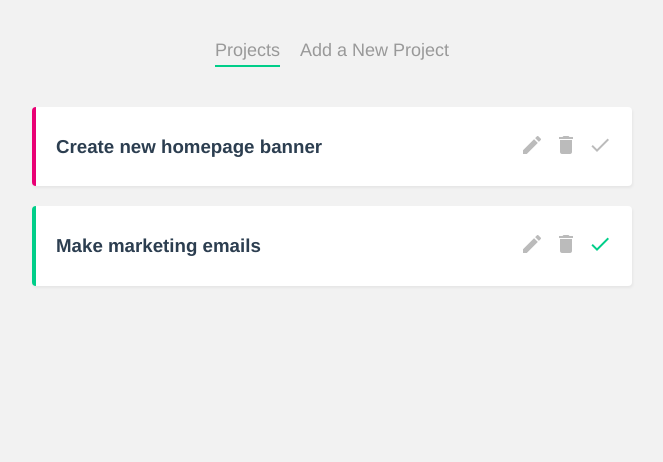
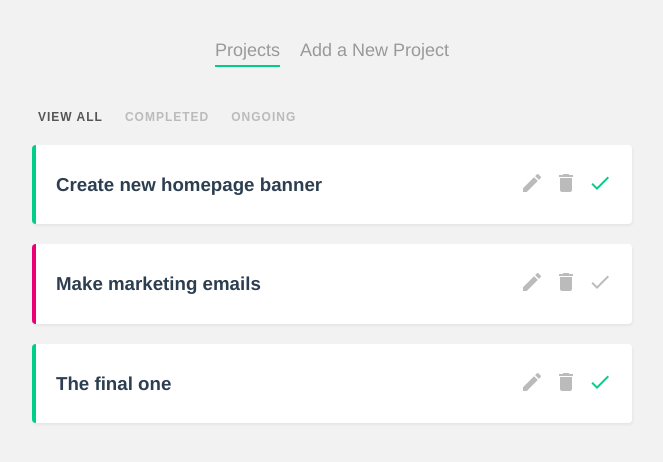
Before and after one commit to valchevgd/project-planner, a Vue app: page / in a window 1280 px wide. Shown: the top 462 px of the page, without its empty margins (308-971 px from the left). Built offline with nearby package versions, Linux system fonts and the light colour scheme; data requests are answered from the project's data file.

Commit message:
Added: Filtering project && Done

```diff
--- a/data/db.json
+++ b/data/db.json
@@ -4,13 +4,19 @@
       "id": 1,
       "title": "Create new homepage banner",
       "details": "Lorem ipsum",
-      "complete": false
+      "complete": true
     },
     {
       "id": 2,
       "title": "Make marketing emails",
       "details": "Lorem ipsum",
-      "complete": true
+      "complete": false
+    },
+    {
+      "title": "The final one",
+      "details": "This is the final project in this demo app",
+      "complete": true,
+      "id": 3
     }
   ]
 }
--- /dev/null
+++ b/src/components/FilterNav.vue
@@ -0,0 +1,50 @@
+<template>
+  <nav class="filter-van">
+    <button
+        @click="updateFilter('all')"
+        :class="{ active: currentFilter === 'all' }"
+    >View All
+    </button>
+    <button
+        @click="updateFilter('completed')"
+        :class="{ active: currentFilter === 'completed' }"
+    >Completed
+    </button>
+    <button
+        @click="updateFilter('ongoing')"
+        :class="{ active: currentFilter === 'ongoing' }"
+    >Ongoing
+    </button>
+  </nav>
+</template>
+
+<script>
+export default {
+  name: 'FilterNav',
+  props: ['currentFilter'],
+  methods: {
+    updateFilter(by) {
+      this.$emit('filterChange', by);
+    }
+  }
+};
+</script>
+
+<style>
+.filter-van button {
+  background: none;
+  border: none;
+  color: #bbb;
+  outline: none;
+  font-size: 12px;
+  text-transform: uppercase;
+  margin-right: 10px;
+  letter-spacing: 1px;
+  font-weight: bold;
+  cursor: pointer;
+}
+
+.filter-van button.active {
+  color: #555;
+}
+</style>
--- a/src/views/Home.vue
+++ b/src/views/Home.vue
@@ -1,7 +1,8 @@
 <template>
   <div class="home">
+    <FilterNav @filterChange="filter = $event" :current-filter="filter"/>
     <div v-if="projects.length">
-      <div v-for="project in projects" :key="project.id">
+      <div v-for="project in filteredProjects" :key="project.id">
         <SingleProject :project="project" @delete="handleDelete" @complete="handleComplete"/>
       </div>
     </div>
@@ -13,13 +14,15 @@
 
 <script>
 import SingleProject from '../components/SingleProject';
+import FilterNav from '../components/FilterNav';
 
 export default {
   name: 'Home',
-  components: { SingleProject },
+  components: { SingleProject, FilterNav },
   data() {
     return {
-      projects: []
+      projects: [],
+      filter: 'all'
     }
   },
   mounted() {
@@ -38,6 +41,19 @@ export default {
       let project = this.projects.find(p => p.id === id);
       project.complete = ! project.complete;
     }
+  },
+  computed: {
+    filteredProjects() {
+      if (this.filter === 'completed') {
+        return this.projects.filter(p => p.complete);
+      }
+
+      if (this.filter === 'ongoing') {
+        return this.projects.filter(p => ! p.complete);
+      }
+
+      return this.projects;
+    }
   }
 }
 </script>
```
